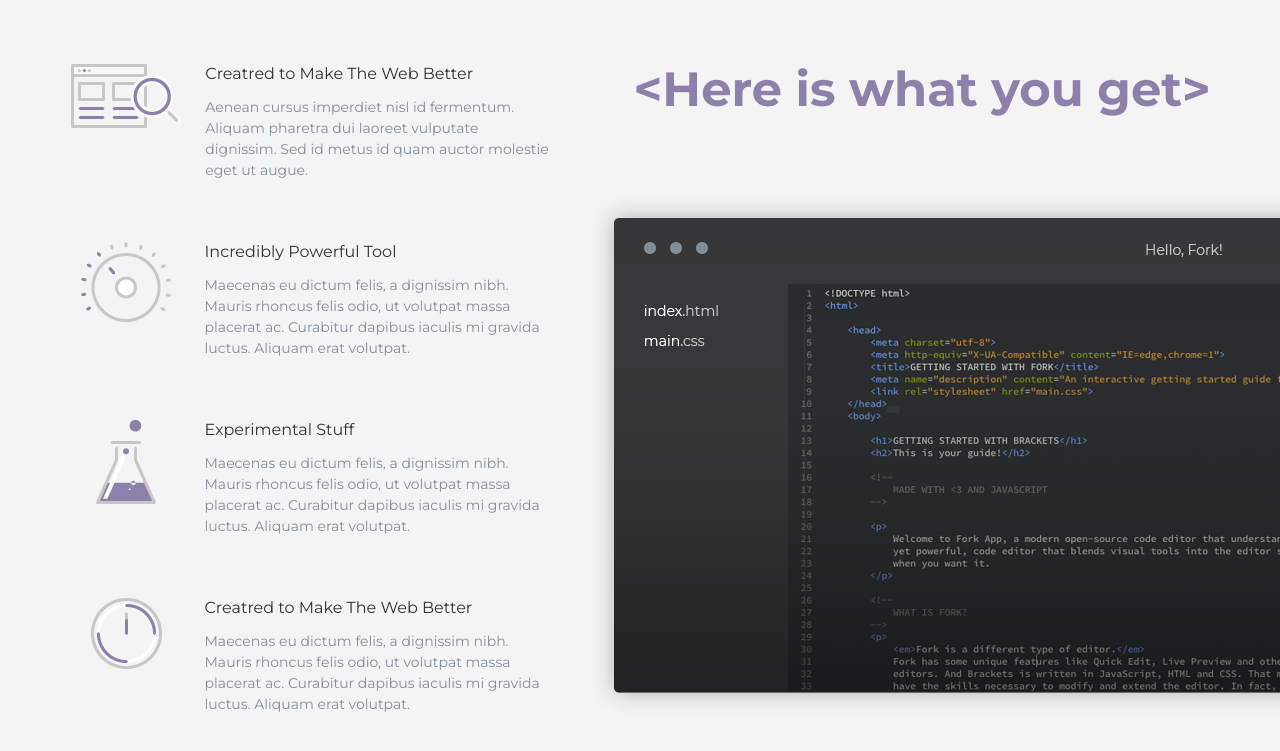
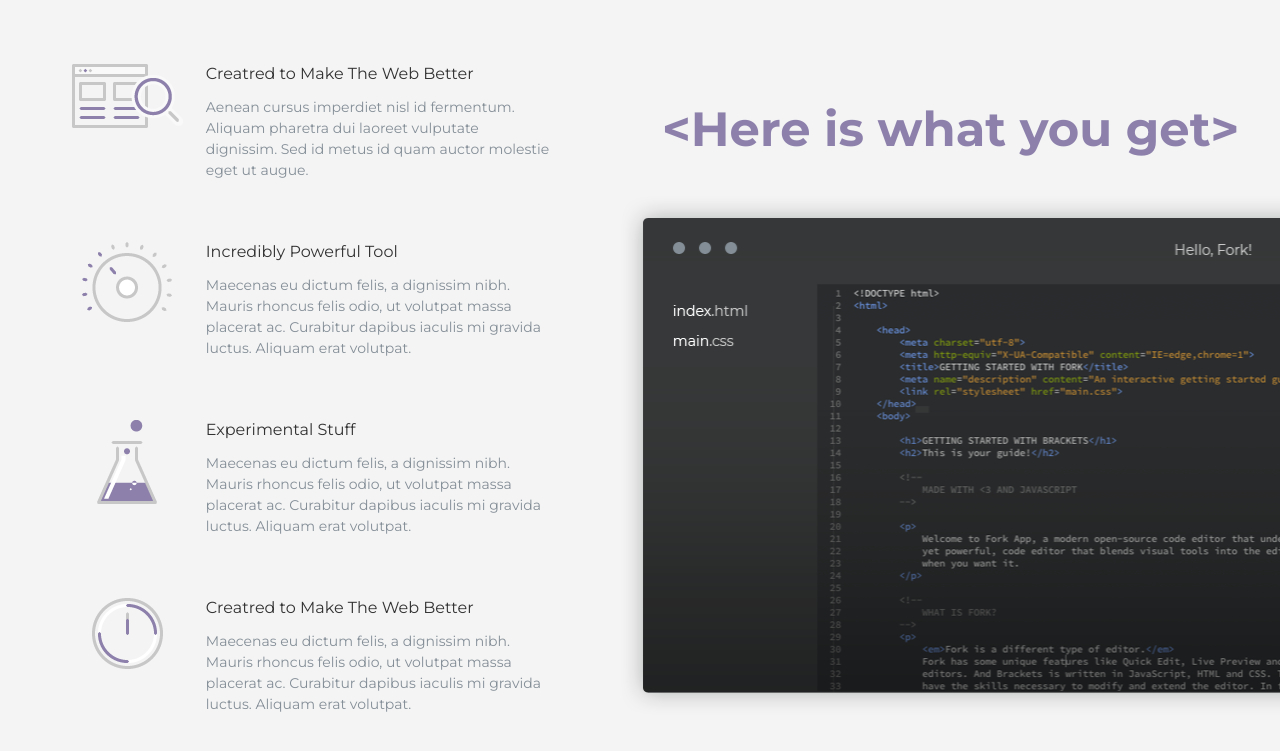
Before and after one commit to ingridnovak/ingridnovak.github.io, a website: page src/index.html in a window 1280 px wide. Shown: the part 1306-2057 px from the top of the page. Drawn offline with nearby package versions, Linux system fonts and the light colour scheme; files that its build step writes are made by us from their sources; files whose address does not match are found by name.

Commit message:
finished image position in section here is what you get

```diff
--- a/gulp/version.json
+++ b/gulp/version.json
@@ -1,3 +1,3 @@
 {
-    "main": "20230224171720"
+    "main": "20230224184722"
 }
--- a/src/html/features.html
+++ b/src/html/features.html
@@ -2,14 +2,16 @@
 
 <div class="feature__elements">
     <div class="container">
-    <div class="feature__adaptive">
-    <div class="feature__title">
+
+    <div class="feature__title hidden">
 
         <p>&lt;Here is what you get&gt;</p>
         </div>
 
     <div class="feature__items">
 
+
+        <div class="feature__items__adaptive">
             <div class=" feature__item item--first">
                 <div class="item__text  text__first">
                     <p class="item__title">Creatred to Make The Web Better</p>
@@ -17,10 +19,6 @@
                         Sed id metus id quam auctor molestie eget ut augue.</p>
                 </div>
             </div>
-    </div>
-    </div>
-    <div class="feature__content">
-        <div class="feature__items__adaptive">
     <div class="feature__item item--second">
         <div class="item__text">
         <p class="item__title ">Incredibly Powerful Tool</p>
@@ -46,12 +44,18 @@
 
 
 <!--            <img src="@img/photoFeat.jpg" alt="Here is what you get">-->
+
         </div>
+    </div>
+        <div class="adaptive__image">
+        <div class="feature__title hidden--bottom">
+
+            <p>&lt;Here is what you get&gt;</p>
         </div>
     <div class="feature__photo">
         <div class="feature__photo--relative">
     </div>
-
+    </div>
     </div>
     </div>
 </section>
--- a/src/scss/templates/_features.scss
+++ b/src/scss/templates/_features.scss
@@ -71,6 +71,9 @@
   background-size: 486px;
 }
 @media screen and (min-width: 481px) and (max-width: 992px) {
+  .hidden--bottom{
+    display: none;
+  }
   .feature__item{
     display: flex;
     justify-content: space-evenly;
@@ -107,6 +110,9 @@
   }
 }
 @media screen and (min-width: 993px){
+  .hidden{
+    display: none;
+  }
 
   .feature{
     background-color: #F4F4F4;
@@ -116,7 +122,6 @@
   .feature__item{
     display: flex;
     justify-content: center;
-    width: 104%;
     padding-top: 61px;
     &::before{
       width: 111px;
@@ -131,22 +136,11 @@
   }
 
   .feature__items{
-    width: 118%;
     display: flex;
 
   }
-  .feature__adaptive{
-    display: flex;
-    flex-direction: row-reverse;
-
-    width: 97.2vw;
-    align-items: center;
-  }
-
   .feature__title{
     font-size: 48px;
-    width: 135%;
-    height: 46px;
     margin-bottom: 18px;
   }
 
@@ -157,13 +151,7 @@
     text-align: left;
     padding-left: 23px;
   }
-  .item--first {
-    width: 114%;
-    padding-left: 35px;
-  }
-    .text__first{
-      width: 70%;
-    }
+
 
   .feature__content{
   display: flex;
@@ -174,14 +162,18 @@
     @include font_normal_Monserrat;
     width: 100%;
   }
-  .description__first{
-    width: 96%;
-  }
   .feature__photo--relative{
+    background-repeat: no-repeat;
     background: url("@img/editor.svg");
-    width: 688px;
     height: 519px;
-    background-size: 700px;
+    background-size: cover;
     margin-top: 0;
   }
+  .adaptive__image{
+    flex-basis: 1380px;
+    height: 615px;
+    display: flex;
+    flex-direction: column;
+    justify-content: space-between;
+  }
 }
```
Also changed, not shown: dist/css/style.min.css, dist/index.html. Lines whose indentation alone changed are shown as unchanged.
